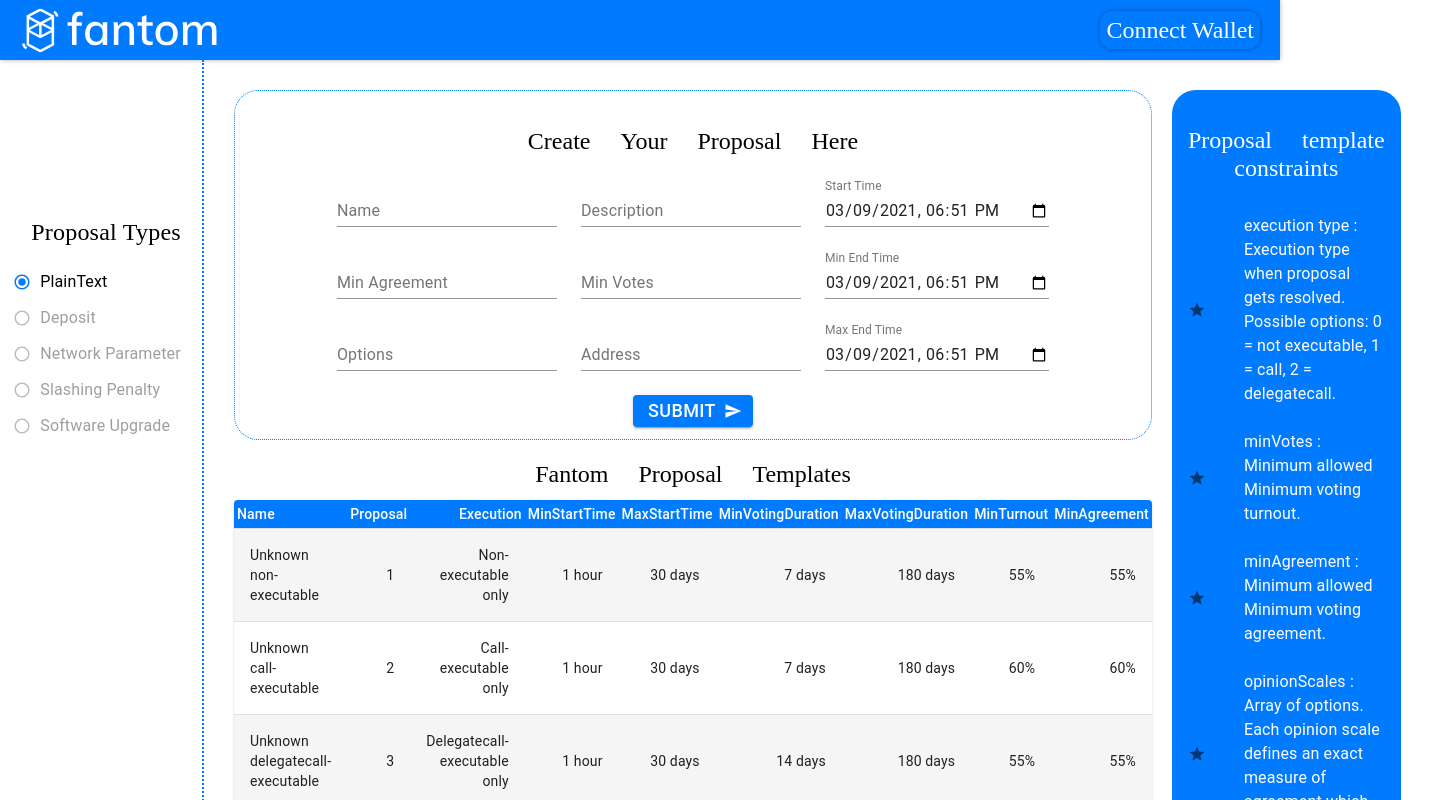
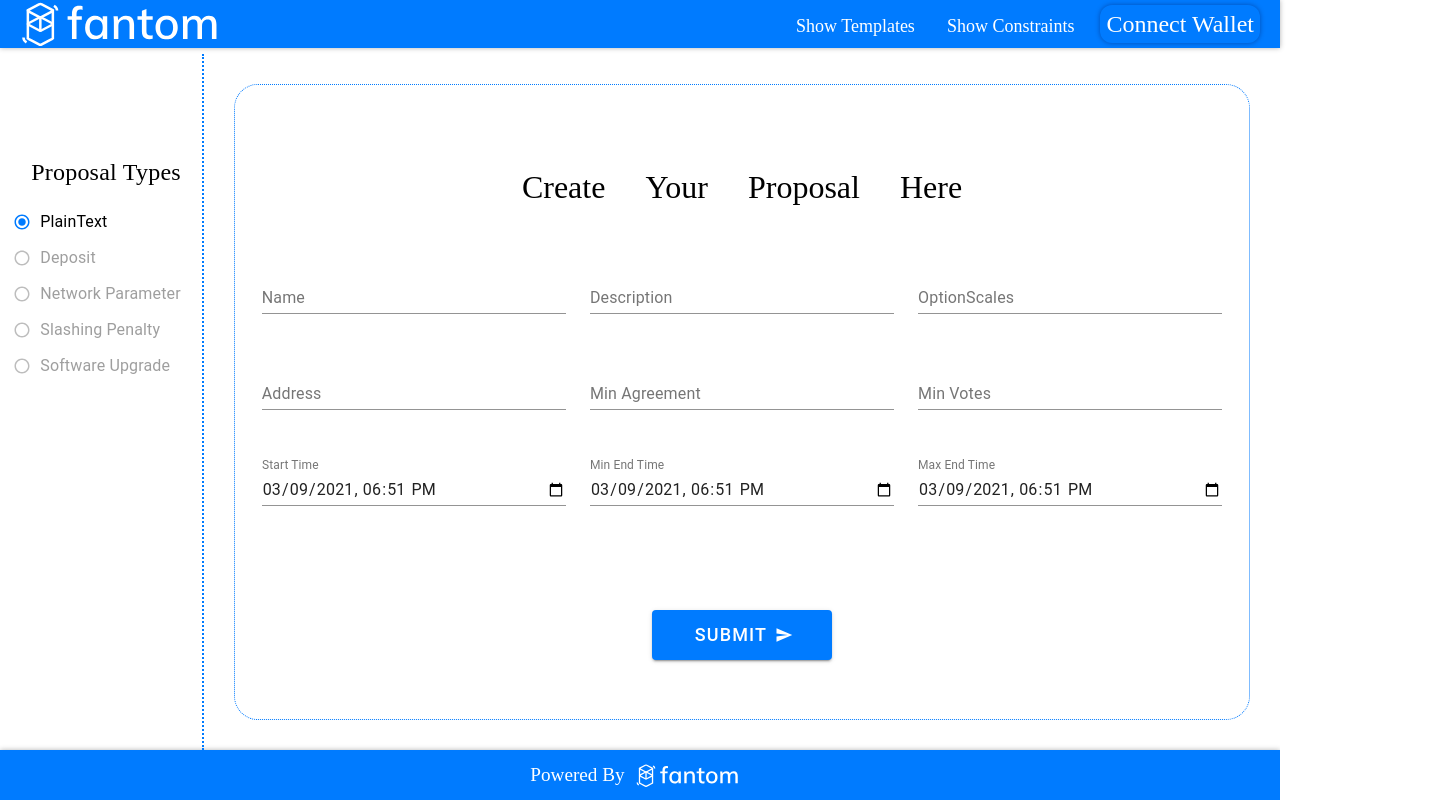
Before and after one commit to Fantom-foundation/fantom-vote-react, a React (Create React App) app: page / in a window 1280 px wide. Shown: the top 800 px of the page, 1431 px wide, since content can reach past the window. Built offline with nearby package versions, Linux system fonts and the light colour scheme.

Commit message:
ui update

```diff
--- a/src/components/Container/index.js
+++ b/src/components/Container/index.js
@@ -48,6 +48,9 @@
   const [startTime, setStartTime] = useState();
   const [minEndTime, setMinEndTime] = useState();
   const [maxEndTime, setMaxEndTime] = useState();
+
+  const [isTemplateShown, setIsTemplateShown] = useState(false);
+  const [isConstraintsShown, setIsConstraintsShown] = useState(false);
   const now = new Date();
   const today = dateFormat(now, 'yyyy-mm-dd') + 'T' + dateFormat(now, 'HH:MM');
 
@@ -222,6 +225,7 @@
     }
   };
   const formatAddress = addr => {
+    return addr;
     if (addr && addr != '') return addr.substring(0, 4) + '....' + addr.substring(addr.length - 4);
     return addr || '';
   };
@@ -350,7 +354,22 @@
       <div className="header">
         <img src={FantomLogo}></img>
         <div>
-          <span className="walletConnectStatus">{chainId == 4002 && 'Connected to Opera Mainnet'}</span>
+          <span
+            className="toggleMenu"
+            onClick={() => {
+              setIsTemplateShown(!isTemplateShown);
+            }}
+          >
+            {isTemplateShown ? 'Hide' : 'Show'} Templates
+          </span>
+          <span
+            className="toggleMenu"
+            onClick={() => {
+              setIsConstraintsShown(!isConstraintsShown);
+            }}
+          >
+            {isConstraintsShown ? 'Hide' : 'Show'} Constraints
+          </span>
           <span className="walletConnect" onClick={handleWalletConnect}>
             {!isConnected ? 'Connect Wallet' : 'Disconnect'}
           </span>
@@ -402,6 +421,70 @@
                 />
                 <TextField
                   id="standard-basic"
+                  label="OptionScales"
+                  onChange={e => {
+                    let value = e.target.value;
+                    let values = value.split(',');
+                    let _options = [];
+                    values.map(val => {
+                      _options.push(ethers.utils.formatBytes32String(val));
+                    });
+                    setOptions(_options);
+                  }}
+                  placeholder="Each options are separated by comma. eg: 1,2,3"
+                  className="proposalInput"
+                />
+              </div>
+              <div className="proposalGridLow">
+                <TextField
+                  id="standard-basic"
+                  label="Address"
+                  value={formatAddress(account)}
+                  className="proposalInput"
+                  inputProps={
+                    {
+                      // readOnly: true,
+                    }
+                  }
+                />
+                <TextField
+                  id="standard-basic"
+                  label="Min Agreement"
+                  type="number"
+                  value={minAgreement}
+                  onChange={e => {
+                    setMinAgreement(e.target.value);
+                  }}
+                  className="proposalInput"
+                  placeholder="This should be greater than 55."
+                  InputProps={{
+                    inputProps: {
+                      max: 100,
+                      min: 55,
+                    },
+                  }}
+                />
+                <TextField
+                  id="standard-basic"
+                  label="Min Votes"
+                  type="number"
+                  value={minVotes}
+                  onChange={e => {
+                    setMinVotes(e.target.value);
+                  }}
+                  className="proposalInput"
+                  placeholder="This should be greater than 55."
+                  InputProps={{
+                    inputProps: {
+                      max: 100,
+                      min: 55,
+                    },
+                  }}
+                />
+              </div>
+              <div className="proposalGridLow">
+                <TextField
+                  id="standard-basic"
                   label="Start Time"
                   type="datetime-local"
                   defaultValue={today}
@@ -412,28 +495,6 @@
                   onChange={e => {
                     setStartTime(new Date(e.target.value));
                   }}
-                />
-              </div>
-              <div className="proposalGridLow">
-                <TextField
-                  id="standard-basic"
-                  label="Min Agreement"
-                  type="number"
-                  value={minAgreement}
-                  onChange={e => {
-                    setMinAgreement(e.target.value);
-                  }}
-                  className="proposalInput"
-                />
-                <TextField
-                  id="standard-basic"
-                  label="Min Votes"
-                  type="number"
-                  value={minVotes}
-                  onChange={e => {
-                    setMinVotes(e.target.value);
-                  }}
-                  className="proposalInput"
                 />
                 <TextField
                   id="standard-basic"
@@ -447,33 +508,6 @@
                   onChange={e => {
                     setMinEndTime(new Date(e.target.value));
                   }}
-                />
-              </div>
-              <div className="proposalGridLow">
-                <TextField
-                  id="standard-basic"
-                  label="Options"
-                  onChange={e => {
-                    let value = e.target.value;
-                    let values = value.split(',');
-                    let _options = [];
-                    values.map(val => {
-                      _options.push(ethers.utils.formatBytes32String(val));
-                    });
-                    setOptions(_options);
-                  }}
-                  className="proposalInput"
-                />
-                <TextField
-                  id="standard-basic"
-                  label="Address"
-                  value={formatAddress(account)}
-                  className="proposalInput"
-                  inputProps={
-                    {
-                      // readOnly: true,
-                    }
-                  }
                 />
                 <TextField
                   id="standard-basic"
@@ -489,7 +523,7 @@
                   }}
                 />
               </div>
-              <div>
+              <div className={isTemplateShown ? 'smallButton' : 'bigButton'}>
                 <Button
                   variant="contained"
                   color="primary"
@@ -501,6 +535,7 @@
                 </Button>
               </div>
             </div>
+            {isTemplateShown && (
               <div>
                 <div className="proposalTemplateHeading">Fantom Proposal Templates</div>
                 <div>
@@ -538,13 +573,15 @@
                   </TableContainer>
                 </div>
               </div>
+            )}
           </div>
-          <div className="subboard2">
-            <div></div>
+        </div>
+        {isConstraintsShown && (
+          <div className="quote-bg" onClick={() => setIsConstraintsShown(false)}>
             <div className="quote">
               <div className="proposalConstraintHeading">Proposal template constraints</div>
-              <div>
-                <List component="nav" aria-label="contacts">
+
+              <List component="nav" aria-label="contacts" className="constraintsList">
                 {constraints.map(constraint => (
                   <ListItem button>
                     <ListItemIcon>
@@ -556,8 +593,7 @@
               </List>
             </div>
           </div>
-          </div>
-        </div>
+        )}
       </div>
       <div className="footer">
         <span>Powered By</span>
--- a/src/components/Container/styles.css
+++ b/src/components/Container/styles.css
@@ -12,6 +12,10 @@
   align-items: center;
   justify-content: space-between;
   padding-right: 20px;
+  width: 100% !important;
+  box-sizing: border-box ;
+  position: fixed;
+  z-index: 100;
 }
 .selector {
   flex: 0 0 15%;
@@ -24,44 +28,67 @@
   font-family: -webkit-body !important;
   color: black !important;
   margin-bottom: 20px !important;
-
 }
 
 .board {
   flex-grow: 1;
   display: flex;
   flex-direction: row;
+  position: relative;
 }
 .proposalBoard {
   flex-grow: 1;
   padding: 30px;
-    display: grid;
-    grid-template-columns: 6fr 4fr;
-    grid-gap: 20px;
+  display: flex;
+  flex-direction: row;
   border-left: 2px dotted #007bff;
-    /* margin-top: 36px; */
-
+  margin-top: 54px;
+  /* z-index: 1; */
 }
 .subboard1 {
+  flex-grow: 1;
+  display: flex;
+  flex-direction: column;
   /* display: grid;
     grid-template-rows: 7fr 3fr;
     grid-gap: 20px; */
 }
 .proposal {
+  flex-grow: 1;
   background-color: white;
-  /* height: calc(100% - 30px); */
   border-radius: 24px;
   position: relative;
   border-color: #007bff;
   border: 1px dotted #007bff;
-  margin-bottom: 20px;
+  display: flex;
+  align-items: center;
+  justify-content: center;
+  flex-direction: column;
+}
+
+.quote-bg {
+  position: absolute;
+  left: 0;
+  top: 0;
+  right: 0;
+  bottom: 0;
+  background-color: rgba(0, 0, 0, 0.3);
 }
 
 .quote {
+  position: absolute;
+  left: 50%;
+  top: 50%;
+  transform: translate(-50%, calc(-50% - 20px));
   background-color: #007bff;
-    height: calc(100% - 30px);
+  height: calc(100% - 90px);
   border-radius: 24px;
-    position: relative;
+  display: flex;
+  flex-direction: column;
+  max-width: calc(100%-900px) !important;
+  box-shadow: 0 10px 50px rgba(255, 255, 255, 0.5);
+  color: white;
+  z-index: 101;
 }
 .quote::after {
   content: '';
@@ -75,12 +102,13 @@
   background-repeat: no-repeat;
   background-size: contain;
   transform: rotateY(180deg);
+  max-width: calc(100%-900px) !important;
 }
 .subboard2 {
-    display: grid;
-    grid-template-rows: 0fr 10fr;
-    color : white;
-    /* grid-gap: 20px; */
+  flex: 0 0 40%;
+  color: white;
+  margin-left: 20px;
+  display: flex;
 }
 .footer {
   flex: 0 0 50px;
@@ -95,6 +123,8 @@
   font-size: larger;
   color: white;
   font-family: none;
+  width: 100% !important;
+
 }
 .footerLogo {
   height: 50%;
@@ -107,14 +137,14 @@
 .walletConnect {
   padding: 6px;
   box-shadow: 0 0 5px rgba(3, 6, 56, 0.377);
-    color : white;
+  color: white;
   cursor: pointer;
   font-size: x-large;
   font-family: none;
   border-radius: 12px;
 }
 
-.walletConnectStatus {
+.toggleMenu {
   padding: 6px;
   /* box-shadow: 0 0 5px rgba(3, 6, 56, 0.377); */
   color: white;
@@ -124,7 +154,6 @@
   border-radius: 12px;
   margin-right: 20px;
 }
-
 
 .submitButton {
   margin-top: 0px !important;
@@ -139,16 +168,19 @@
   align-items: center;
   margin-top: 24px;
   margin-bottom: 24px;
+  width: 100%;
 }
 
 .proposalInput {
+  width: 30%;
   margin-right: 12px !important;
   margin-left: 12px !important;
 }
 .proposalHeading {
   font-family: emoji;
-    font-size: x-large;
+  font-size: xx-large;
   margin-top: 36px;
+  padding-bottom: 36px !important;
 }
 .MuiButton-label {
   font-size: large !important;
@@ -159,14 +191,13 @@
 
 .tipTable {
   maxwidth: 700;
-
 }
 
 .proposalTemplateHeading {
   font-family: emoji;
   font-size: x-large;
-  margin-top: 12px;
-  margin-bottom: 12px;
+  margin-top: 50px;
+  margin-bottom: 30px;
 }
 
 .proposalConstraintHeading {
@@ -174,5 +205,26 @@
   font-size: x-large;
   margin-top: 36px;
   margin-bottom: 12px;
-  color : white;
+  color: white;
 }
+.constraintsList {
+  flex-grow: 1;
+  display: flex;
+  flex-direction: column;
+  justify-content: space-evenly;
+}
+
+.bigButton button {
+  width:180px !important;
+  font-size: +40px !important;
+  height: 50px !important;
+  margin-top: 80px !important;
+}
+.smallButton button {
+  width: 180px !important;
+  margin-top: 30px !important;
+  margin-bottom: 18px !important;
+
+  /* font-size: +40px !important;
+  height: 50px !important; */
+}
```
Lines whose indentation alone changed are shown as unchanged.
